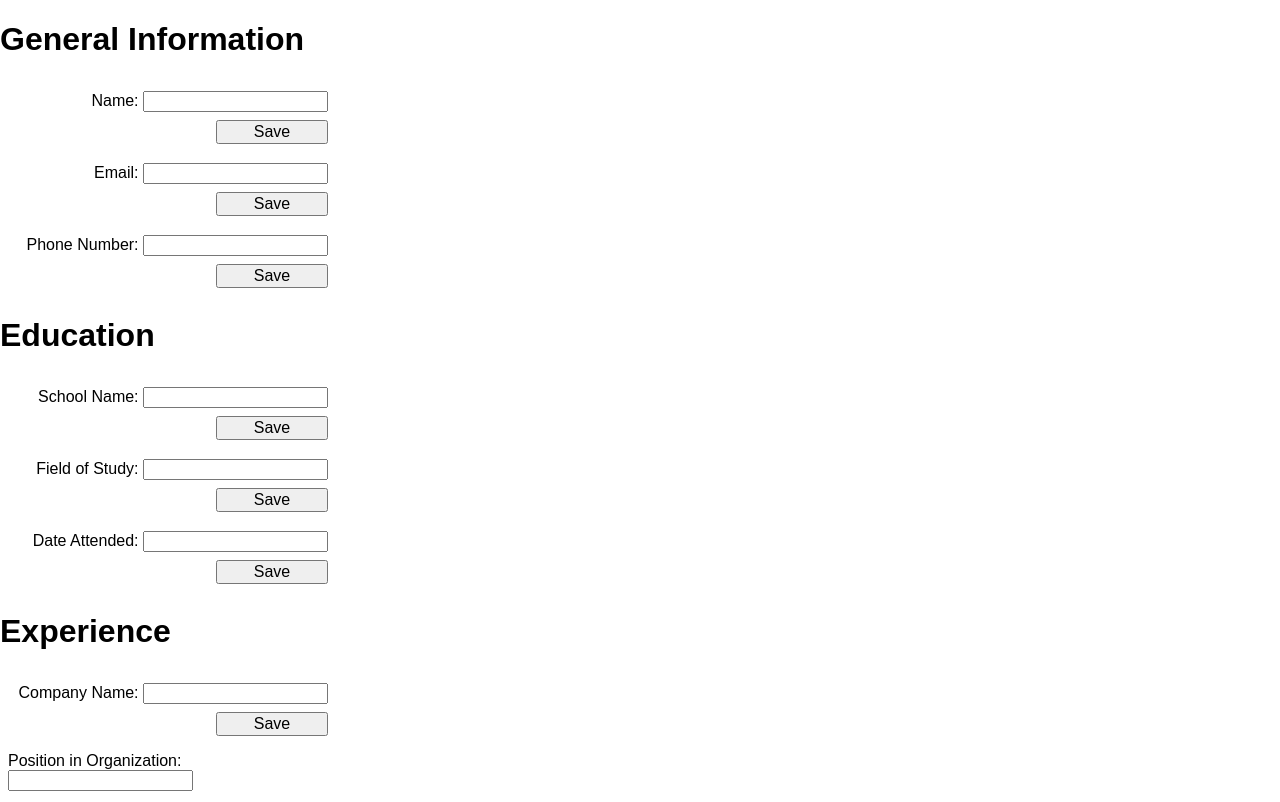
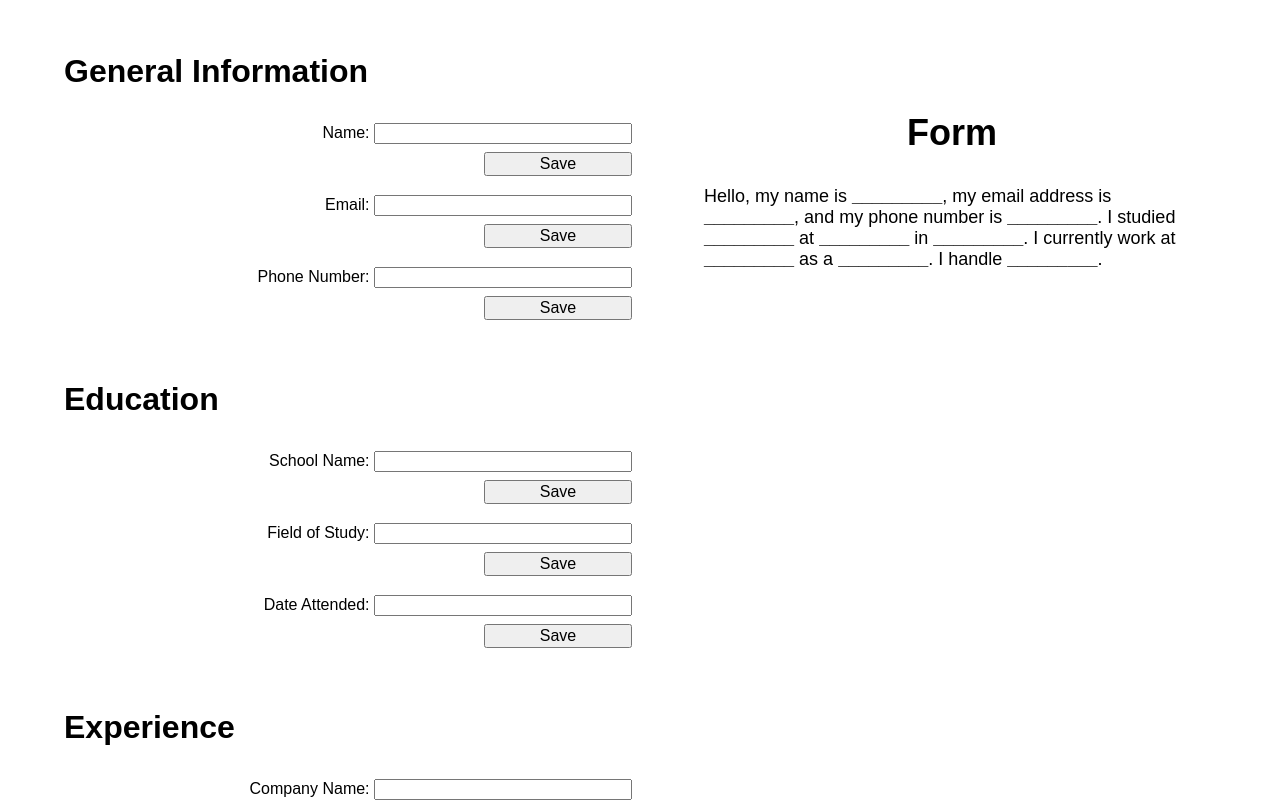
Before and after one commit to logjscript/First-React-Project, a React (Vite) app: page / in a window 1280 px wide. Shown: the top 802 px of the page. Built offline with nearby package versions, Linux system fonts and the light colour scheme.

Commit message:
Layout page using grid

```diff
--- a/src/index.css
+++ b/src/index.css
@@ -4,14 +4,45 @@ body, html {
   font-family: sans-serif;
 }
 
+#root {
+  display: grid;
+  grid: repeat(3, 1fr) / repeat(2, 1fr);
+  gap: 2rem;
+  padding: 2rem;
+}
+
+.form-text {
+  grid-area: 1 / 2 / -1 / 3;
+  padding: 3rem;
+  font-size: 18px;
+}
+
+.form-text > h1 {
+  text-align: center;
+  margin: 2rem;
+}
+
+.section {
+  width: 100%;
+}
+
+h1 {
+  margin-left: 2rem;
+}
+
 .input-form {
   display: grid;
   grid: repeat(2, 1fr) / 1fr;
-  width: 25%;
+  width: 100%;
   gap: 8px;
   padding: .5rem;
   font-size: 16px;
   place-items: end;
+}
+
+.input-text {
+  max-width: 400px;
+  min-width: 250px;
 }
 
 .input-label {
@@ -20,6 +51,6 @@ body, html {
 
 .input-btn {
   grid-area: 2 / 1 / 3 / 2;
-  width: 35%;
+  width: 25%;
   font-size: 1rem;
 }
```
